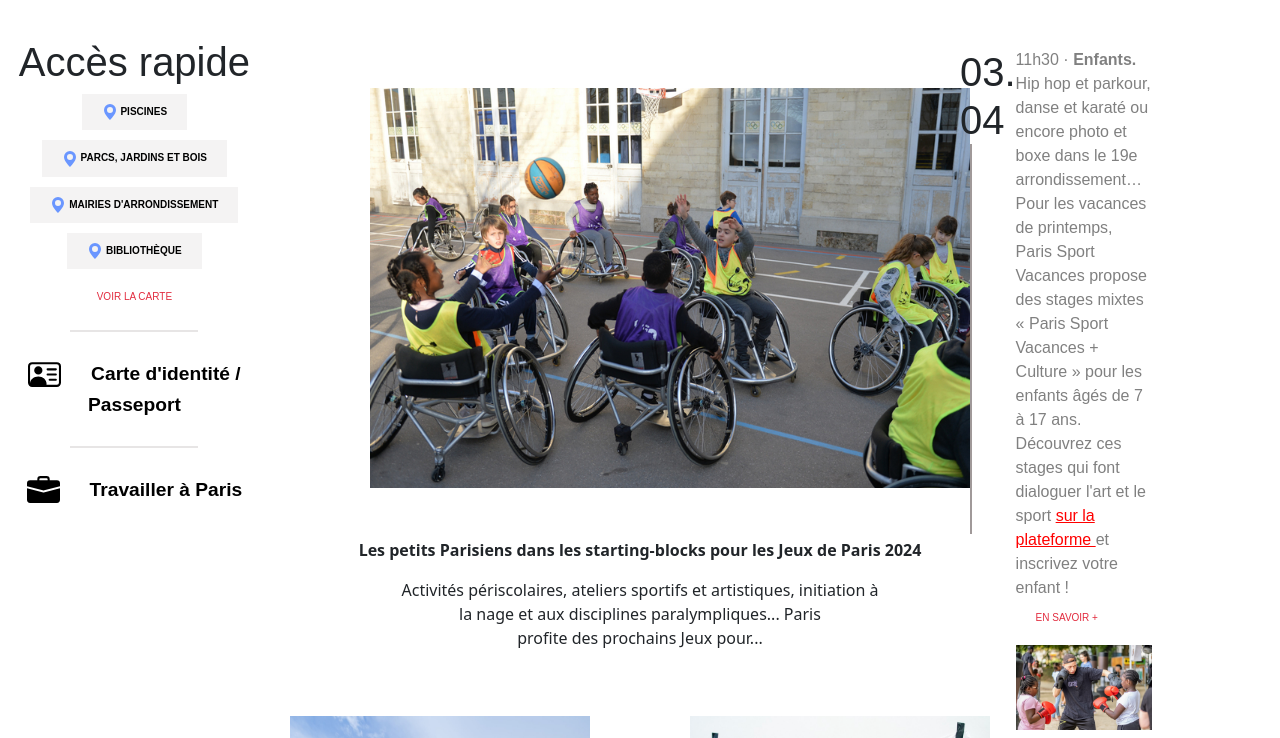
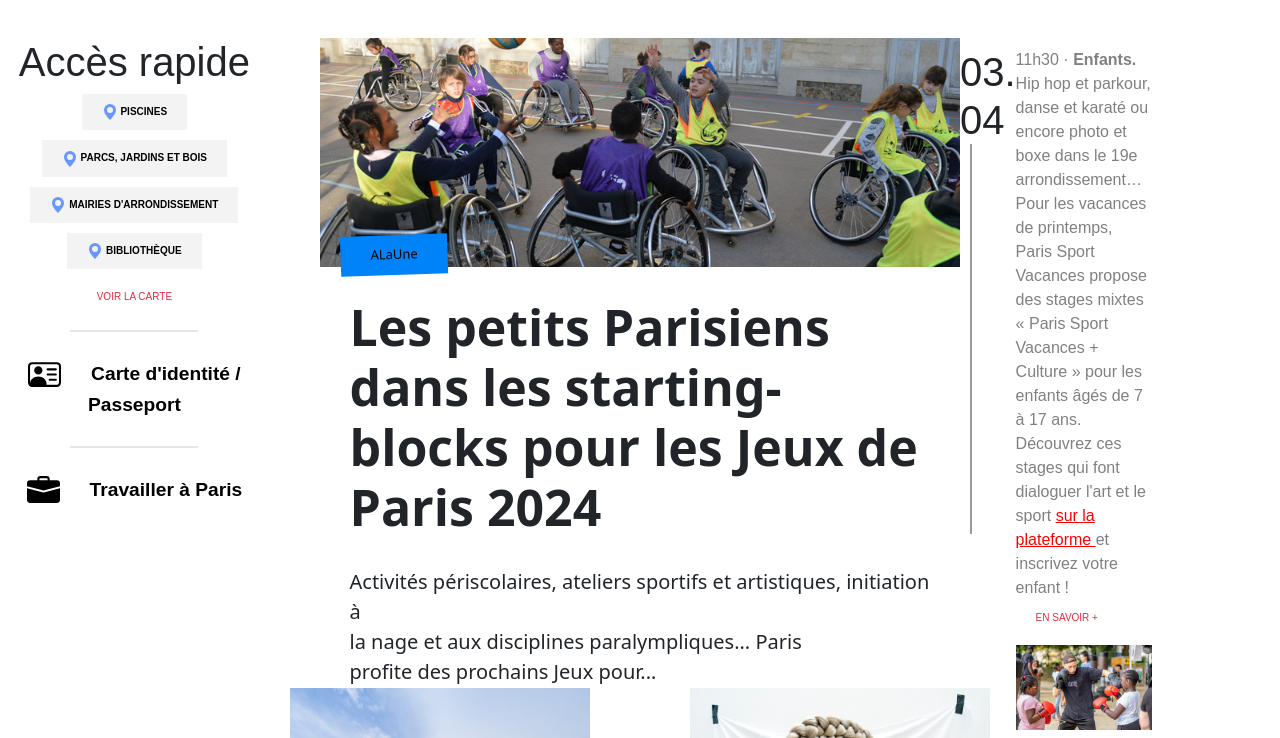
Before and after one commit to HassanIIX/Devoir-site-internet, a plain HTML site: page index.html in a window 1280 px wide. Shown: the part 62-800 px from the top of the page. Drawn offline with nearby package versions, Linux system fonts and the light colour scheme.

Commit message:
reglage image milieu

```diff
--- a/index.html
+++ b/index.html
@@ -13,7 +13,7 @@
 
     <link href="https://cdn.jsdelivr.net/npm/bootstrap@5.3.0-alpha2/dist/css/bootstrap.min.css" rel="stylesheet"
         integrity="sha384-aFq/bzH65dt+w6FI2ooMVUpc+21e0SRygnTpmBvdBgSdnuTN7QbdgL+OapgHtvPp" crossorigin="anonymous">
-        <script src="https://code.jquery.com/jquery-3.6.0.min.js%22%3E"></script>
+    <script src="https://code.jquery.com/jquery-3.6.0.min.js%22%3E"></script>
     <link rel="stylesheet" href="style.css">
     <title>Paris.fr</title>
 </head>
@@ -88,19 +88,23 @@
 
 
                     <main class="main-content">
+                        <section>
+                            <div class="child" >
+                                <img src="image milieu.jpg" class="img-fluid " alt="" loading="lazy">
+                            </div>
 
-                        <div align="center"> <a
-                                href="https://www.paris.fr/pages/les-petits-parisiens-dans-les-starting-blocks-pour-les-jeux-de-paris-2024-23026">
-                                <img src="image milieu.jpg" alt="" class="zoom" class="img-fluid" /> </a>
-                            <p>
-                                <B>Les petits Parisiens dans les starting-blocks pour les Jeux de Paris 2024</B>
-                            </p>
-                            <p>
-                                Activités périscolaires, ateliers sportifs et artistiques, initiation à <br>la nage et
-                                aux
-                                disciplines paralympliques... Paris <br>profite des prochains Jeux pour...
-                            </p>
-                        </div>
+                            <div  class="description">
+
+
+                                    <h1><B>Les petits Parisiens dans les starting-blocks pour les Jeux de Paris 2024</B></h1>
+                                    <p class="monP">Activités périscolaires, ateliers sportifs et artistiques, initiation à <br>la nage et aux
+                                    disciplines paralympliques... Paris <br>profite des prochains Jeux pour...
+                                    </p>
+                                    <a href="https://www.paris.fr/pages/les-petits-parisiens-dans-les-starting-blocks-pour-les-jeux-de-paris-2024-23026" class="link-une">ALaUne</a>
+
+                            </div>
+                        </section>
+
 
                         <div style="display: flex; justify-content: center;" class="zoom3"> <a
                                 href="https://www.paris.fr/quefaire/semaine">
--- a/style.css
+++ b/style.css
@@ -225,30 +225,8 @@
 }
 
 
-.zoom {
-  padding: 50px;
-  transition: transform .2s;
-  width: 700px;
-  height: 500px;
-  margin: 0 auto;
 
-}
 
-.zoom:hover {
-  transform: scale(1.1);
-}
-
-.zoom2 {
-  padding: 50px;
-  transition: transform .2s;
-  width: 400px;
-  height: 300px;
-  margin: 0 auto;
-}
-
-.zoom2:hover {
-  transform: scale(1.1);
-}
 /*
 .zoom3{
   overflow: hidden;
@@ -488,3 +466,74 @@ button[type="submit"] {
   text-decoration: none;
   font-weight: 500;
 }
+
+
+
+
+
+.child {
+  margin-top: -100px;
+  overflow: hidden;
+  position: relative;
+  width: 95  %;
+  height: 100%;
+}
+
+.child img {
+  min-width: 100%;
+  min-height: 100%;
+  -webkit-transition: transform 1s ease-in-out;
+  transition: transform 0.2s ease-in-out;
+
+}
+
+.child:hover img {
+  -webkit-transform: scale3d(1.3, 1.3, 1);
+  transform: scale3d(1.1, 1.1, 1);
+}
+
+.description {
+  position: absolute;
+  top: auto;
+  left: 50%;
+  background-color: #FFFFFF;
+  transform: translate(-50%, -50%);
+  z-index: 1;
+  width: 641px;
+  height: 142px;
+
+}
+.description h1 {
+  font-size: 50px;
+  margin: 30px;
+  text-align: start;
+}
+
+.description p{
+  font-size: 20px;
+  text-align: start;
+  margin: 30px;
+}
+.link-une {
+  position: absolute;
+  bottom: 135px;
+  right: 80%;
+  font-size: small;
+  background-color: #0082F8;
+  color: #000;
+  padding: 10px 30px;
+  text-decoration: none;
+  transform: rotate(-2deg);
+}
+
+.zoom2 {
+  padding: 50px;
+  transition: transform .2s;
+  width: 400px;
+  height: 300px;
+  margin-top: 300px;
+}
+
+.zoom2:hover {
+  transform: scale(1.1);
+}
```
